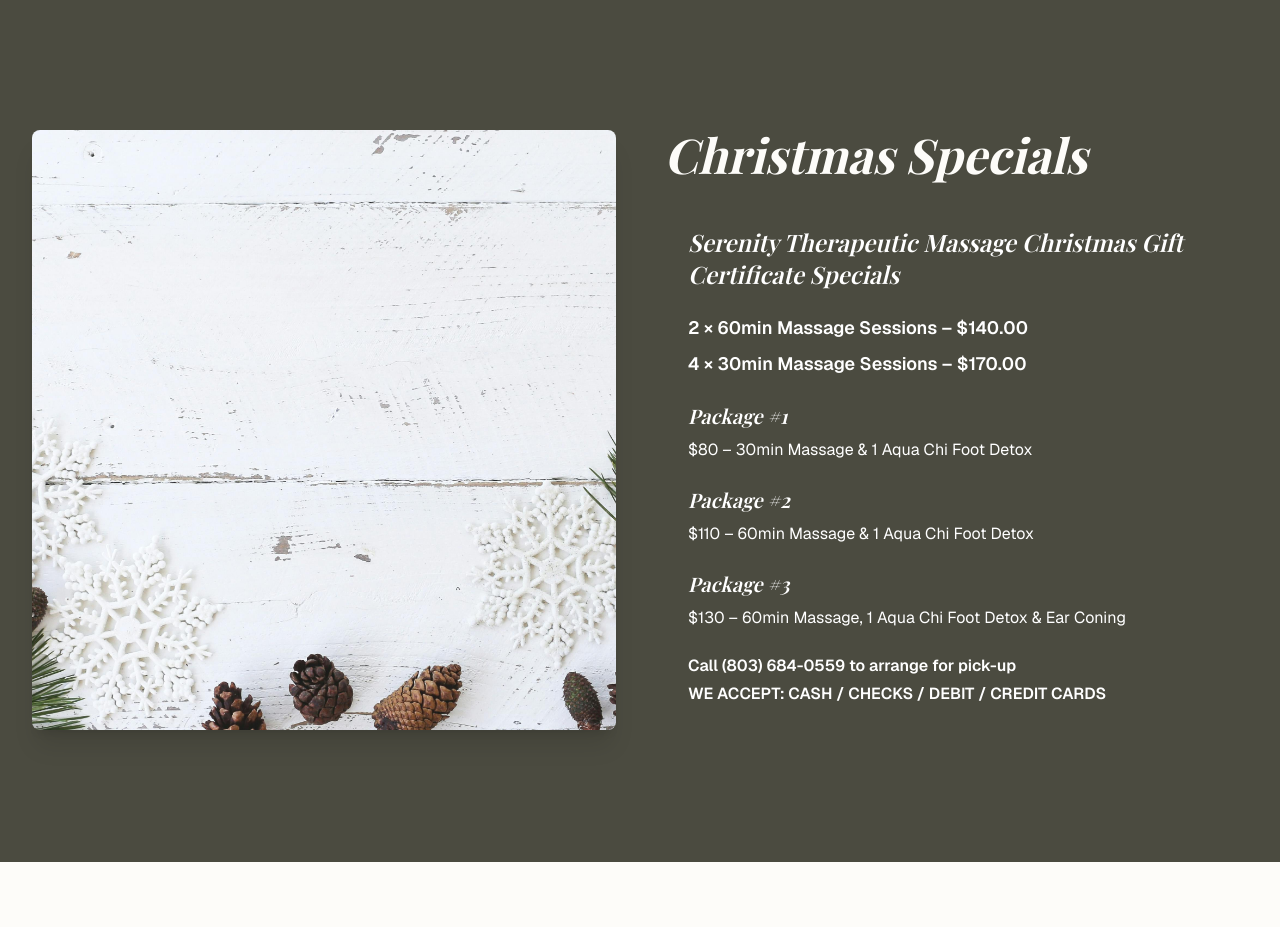
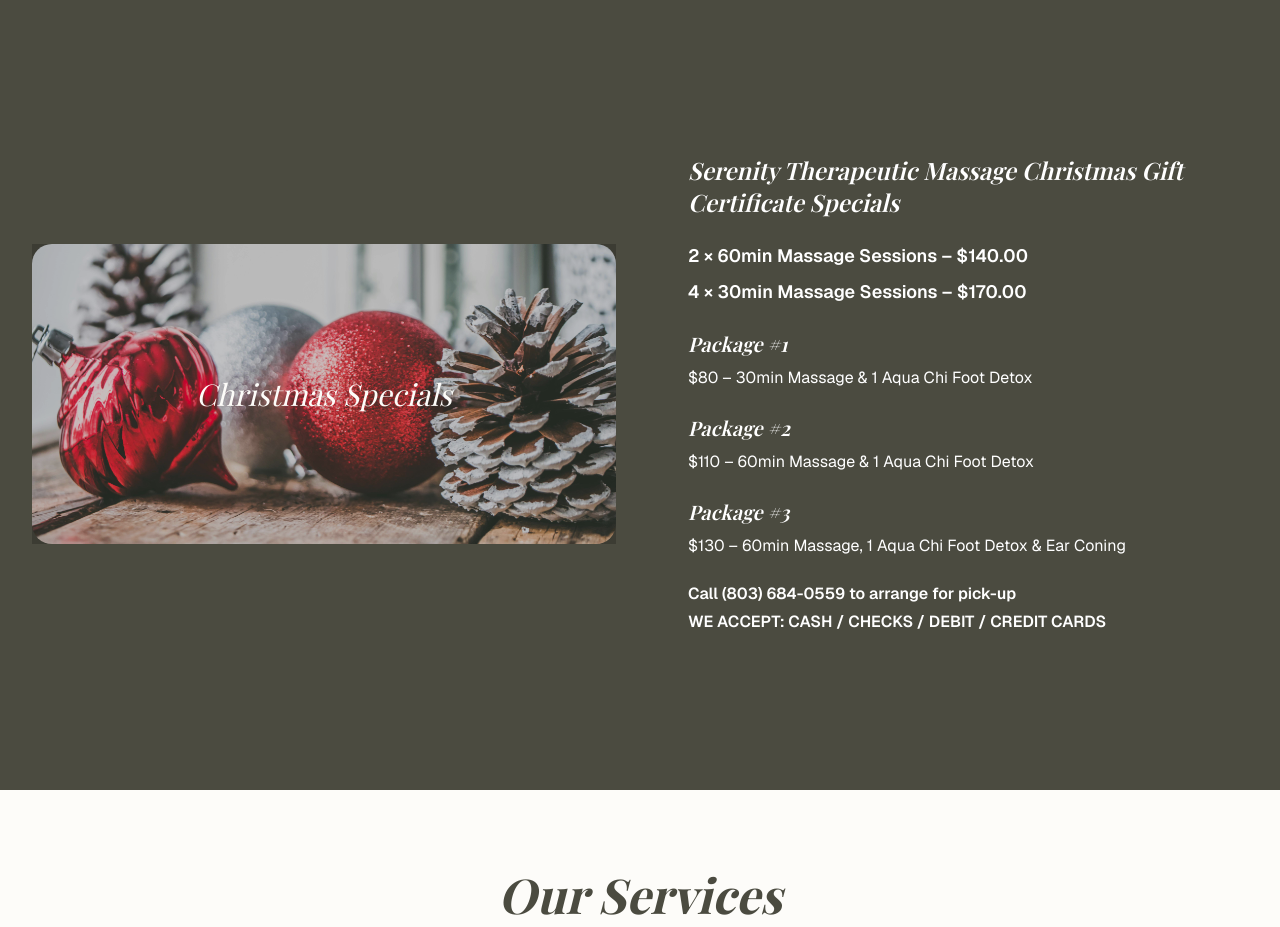
Before and after one commit to bsartain/serenity-next, a Next.js app: page / in a window 1280 px wide. Shown: the part 802-1729 px from the top of the page. Built offline with nearby package versions, Linux system fonts and the light colour scheme; a web font is replaced by a local one.

Commit message:
Styled specials section

```diff
--- a/app/globals.css
+++ b/app/globals.css
@@ -95,3 +95,33 @@
   justify-content: center;
   align-items: center;
 }
+
+.specials-image-specails-container {
+  background-size: cover;
+  background-position: center;
+  height: 300px;
+  width: 100%;
+  display: flex;
+  justify-content: center;
+  align-items: center;
+  border-radius: 20px;
+  position: relative;
+}
+
+.specials-image-overlay {
+  opacity: 0.2;
+  background-color: #000;
+  width: 100%;
+  position: absolute;
+  height: 100%;
+}
+
+.specials-image-text {
+  z-index: 1;
+  font-size: 30px;
+}
+
+@media (min-width: 1024px) {
+  .specials-image-specails-container {
+  }
+}
--- a/app/page.tsx
+++ b/app/page.tsx
@@ -187,11 +187,16 @@
             <section key={index} id="specials" className={`py-8 ${darkSection}`}>
               <div className="max-w-7xl mx-auto px-4 sm:px-6 lg:px-8 mt-25 mb-25">
                 <div className="grid grid-cols-1 lg:grid-cols-2 gap-12 items-center">
-                  <div className="relative h-96 lg:h-full">
-                    <img src={item.url} alt="Massage therapy room" className="w-full h-full object-cover rounded-lg shadow-xl" />
+                  <div
+                    style={{
+                      backgroundImage: `url('${item.url}')`,
+                    }}
+                    className="specials-image-specails-container"
+                  >
+                    <div className="specials-image-overlay"></div>
+                    <h2 className="specials-image-text">{item.title}</h2>
                   </div>
                   <div>
-                    <h2 className="text-4xl md:text-5xl font-bold mb-6">{item.title}</h2>
                     <div dangerouslySetInnerHTML={{ __html: item.content }} />
                   </div>
                 </div>
```
Also changed, not shown: public/images/christmas.jpg, 1 other file (tests, documents, lock files or other folders).
